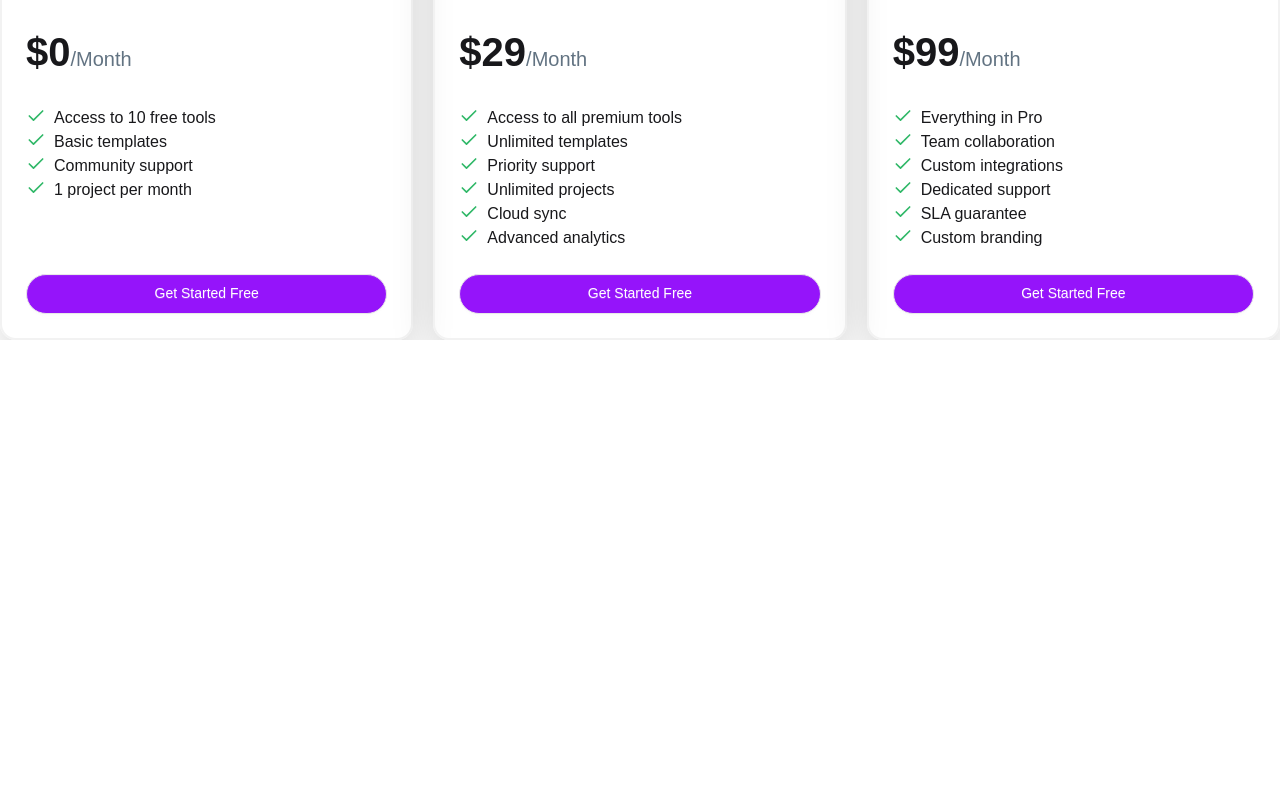
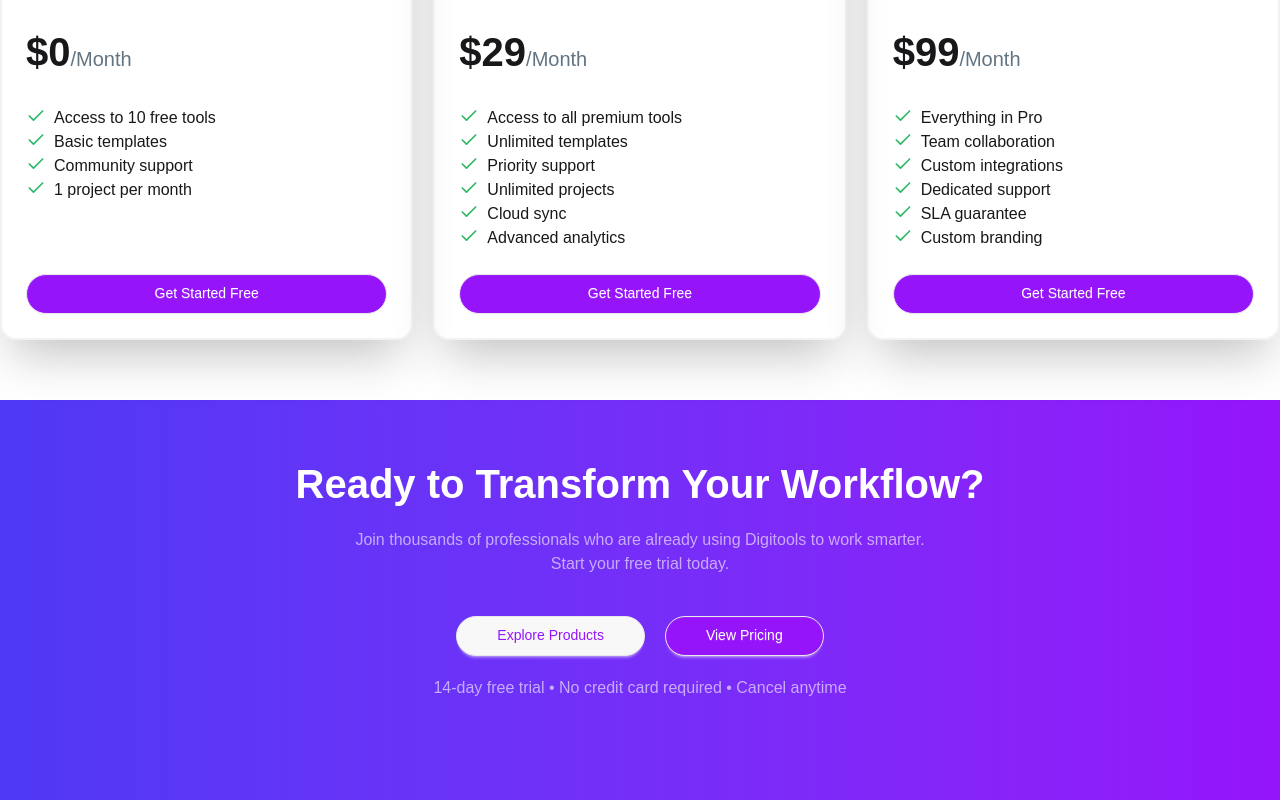
Before and after one commit to Asad-Chowdhury/DigiTools, a React (Vite) app: page / in a window 1280 px wide. Shown: the part 2639-3439 px from the top of the page. Before the commit the page ends 2979 px from the top, so only its background shows below. Built offline with nearby package versions, Linux system fonts and the light colour scheme.

Commit message:
ReadytoTransform Component Completed

```diff
--- a/src/App.jsx
+++ b/src/App.jsx
@@ -7,6 +7,7 @@ import Highlights from "./Components/Highlights/Highlights";
 import Products from "./Components/Products/Products";
 import GetStarted from "./Components/GetStarted/GetStarted";
 import Pricing from "./Components/Pricing/Pricing";
+import ReadyToTransform from "./Components/ReadyToTransform/ReadyToTransform";
 
 const getPrices = async () => {
   const res = await fetch("/pricing.json");
@@ -39,6 +40,7 @@ function App() {
         <Suspense fallback={spinner}>
           <Pricing modelPrices={modelPrices}></Pricing>
         </Suspense>
+        <ReadyToTransform></ReadyToTransform>
       </div>
     </>
   );
--- a/src/Components/Pricing/Pricing.jsx
+++ b/src/Components/Pricing/Pricing.jsx
@@ -14,7 +14,7 @@ const Pricing = ({ modelPrices }) => {
           Choose the plan that fits your needs. Upgrade or downgrade anytime.
         </p>
       </div>
-      <div className="grid md:grid-cols-3 gap-5 content-between">
+      <div className="grid md:grid-cols-3 gap-5 content-between my-15">
         {prices.map((price) => {
           return <PricingCard price={price}></PricingCard>;
         })}
--- /dev/null
+++ b/src/Components/ReadyToTransform/ReadyToTransform.jsx
@@ -0,0 +1,36 @@
+import React from "react";
+
+const ReadyToTransform = () => {
+  return (
+    <div className="bg-linear-to-r from-[#4f39f6] to-[#9514fa] py-15 text-white">
+      <div className="max-w-7xl m-auto">
+        <div className="text-center space-y-5">
+          <h2 className="text-3xl md:text-[40px] font-extrabold">
+            Ready to Transform Your Workflow?
+          </h2>
+          <p className="opacity-60 font-medium">
+            Join thousands of professionals who are already using Digitools to
+            work smarter.
+            <br />
+            Start your free trial today.
+          </p>
+        </div>
+        <div className="my-10 space-y-5">
+          <div className="flex gap-5 justify-center items-center">
+            <button className="btn text-[#9514fa] rounded-full font-medium md:px-10">
+              Explore Products
+            </button>
+            <button className="btn bg-[#9514fa] text-white rounded-full font-medium md:px-10">
+              View Pricing
+            </button>
+          </div>
+          <p className="opacity-60 font-medium text-center">
+            14-day free trial • No credit card required • Cancel anytime
+          </p>
+        </div>
+      </div>
+    </div>
+  );
+};
+
+export default ReadyToTransform;
```
